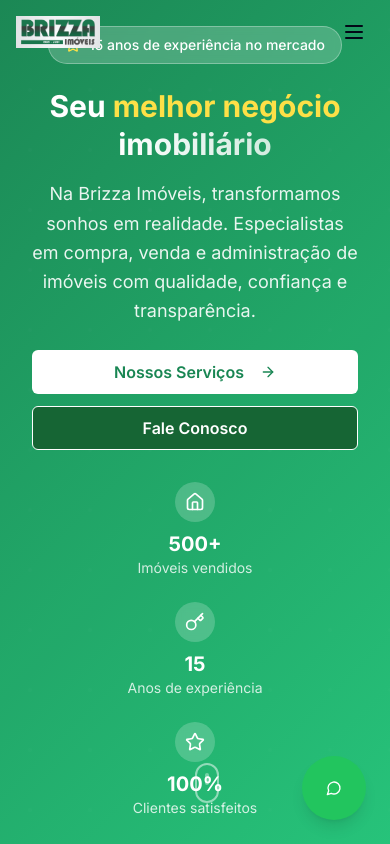
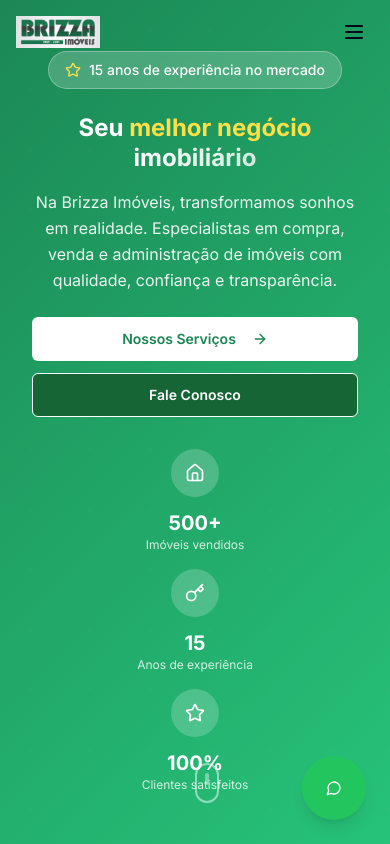
Before and after one commit to DevZipMateus/brizza-web-boost, a React (Vite) app: page / in a window 390 px wide. Shown: the top 844 px of the page. Built offline with nearby package versions, Linux system fonts and the light colour scheme.

Commit message:
Ajustar responsividade do site
Ajusta a responsividade do site, otimizando o layout para diferentes tamanhos de tela.

```diff
--- a/src/components/Hero.tsx
+++ b/src/components/Hero.tsx
@@ -29,7 +29,7 @@ const Hero = () => {
           </div>
 
           {/* Main heading */}
-          <h1 className="text-3xl sm:text-4xl md:text-5xl lg:text-6xl xl:text-7xl font-bold mb-4 sm:mb-6 leading-tight px-2">
+          <h1 className="text-2xl sm:text-3xl md:text-4xl lg:text-5xl xl:text-6xl font-bold mb-4 sm:mb-6 leading-tight px-2">
             Seu <span className="text-yellow-300">melhor negócio</span>
             <br />
             <span className="bg-gradient-to-r from-white to-white/80 bg-clip-text text-transparent">
@@ -38,46 +38,46 @@ const Hero = () => {
           </h1>
 
           {/* Subtitle */}
-          <p className="text-lg sm:text-xl md:text-2xl mb-6 sm:mb-8 text-white/90 max-w-3xl mx-auto leading-relaxed px-4">
+          <p className="text-base sm:text-lg md:text-xl lg:text-2xl mb-6 sm:mb-8 text-white/90 max-w-3xl mx-auto leading-relaxed px-4">
             Na Brizza Imóveis, transformamos sonhos em realidade. Especialistas em compra, venda e administração de imóveis com qualidade, confiança e transparência.
           </p>
 
           {/* CTA Buttons */}
           <div className="flex flex-col sm:flex-row gap-3 sm:gap-4 justify-center items-center mb-8 sm:mb-12 px-4">
-            <Button size="lg" onClick={() => scrollToSection('servicos')} className="w-full sm:w-auto bg-white text-primary hover:bg-white/90 font-semibold px-6 sm:px-8 py-3 sm:py-4 text-base sm:text-lg group">
+            <Button size="lg" onClick={() => scrollToSection('servicos')} className="w-full sm:w-auto bg-white text-primary hover:bg-white/90 font-semibold px-4 sm:px-6 md:px-8 py-3 sm:py-4 text-sm sm:text-base md:text-lg group">
               Nossos Serviços
-              <ArrowRight className="ml-2 w-4 sm:w-5 h-4 sm:h-5 group-hover:translate-x-1 transition-transform" />
+              <ArrowRight className="ml-2 w-4 h-4 sm:w-5 sm:h-5 group-hover:translate-x-1 transition-transform" />
             </Button>
 
-            <Button size="lg" variant="outline" onClick={() => scrollToSection('contato')} className="w-full sm:w-auto border-white text-white font-semibold px-6 sm:px-8 py-3 sm:py-4 text-base sm:text-lg backdrop-blur-sm bg-green-800 hover:bg-green-700">
+            <Button size="lg" variant="outline" onClick={() => scrollToSection('contato')} className="w-full sm:w-auto border-white text-white font-semibold px-4 sm:px-6 md:px-8 py-3 sm:py-4 text-sm sm:text-base md:text-lg backdrop-blur-sm bg-green-800">
               Fale Conosco
             </Button>
           </div>
 
           {/* Stats */}
-          <div className="grid grid-cols-1 sm:grid-cols-3 gap-6 sm:gap-8 max-w-2xl mx-auto px-4">
+          <div className="grid grid-cols-1 sm:grid-cols-3 gap-4 sm:gap-6 md:gap-8 max-w-2xl mx-auto px-4">
             <div className="text-center">
-              <div className="inline-flex items-center justify-center w-10 h-10 sm:w-12 sm:h-12 bg-white/20 backdrop-blur-sm rounded-full mb-2 sm:mb-3">
+              <div className="inline-flex items-center justify-center w-12 h-12 sm:w-14 sm:h-14 bg-white/20 backdrop-blur-sm rounded-full mb-3">
                 <Home className="w-5 h-5 sm:w-6 sm:h-6" />
               </div>
-              <div className="text-xl sm:text-2xl font-bold">500+</div>
-              <div className="text-sm sm:text-base text-white/80">Imóveis vendidos</div>
+              <div className="text-xl sm:text-2xl md:text-3xl font-bold">500+</div>
+              <div className="text-xs sm:text-sm md:text-base text-white/80">Imóveis vendidos</div>
             </div>
 
             <div className="text-center">
-              <div className="inline-flex items-center justify-center w-10 h-10 sm:w-12 sm:h-12 bg-white/20 backdrop-blur-sm rounded-full mb-2 sm:mb-3">
+              <div className="inline-flex items-center justify-center w-12 h-12 sm:w-14 sm:h-14 bg-white/20 backdrop-blur-sm rounded-full mb-3">
                 <Key className="w-5 h-5 sm:w-6 sm:h-6" />
               </div>
-              <div className="text-xl sm:text-2xl font-bold">15</div>
-              <div className="text-sm sm:text-base text-white/80">Anos de experiência</div>
+              <div className="text-xl sm:text-2xl md:text-3xl font-bold">15</div>
+              <div className="text-xs sm:text-sm md:text-base text-white/80">Anos de experiência</div>
             </div>
 
             <div className="text-center">
-              <div className="inline-flex items-center justify-center w-10 h-10 sm:w-12 sm:h-12 bg-white/20 backdrop-blur-sm rounded-full mb-2 sm:mb-3">
+              <div className="inline-flex items-center justify-center w-12 h-12 sm:w-14 sm:h-14 bg-white/20 backdrop-blur-sm rounded-full mb-3">
                 <Star className="w-5 h-5 sm:w-6 sm:h-6" />
               </div>
-              <div className="text-xl sm:text-2xl font-bold">100%</div>
-              <div className="text-sm sm:text-base text-white/80">Clientes satisfeitos</div>
+              <div className="text-xl sm:text-2xl md:text-3xl font-bold">100%</div>
+              <div className="text-xs sm:text-sm md:text-base text-white/80">Clientes satisfeitos</div>
             </div>
           </div>
         </div>
```
